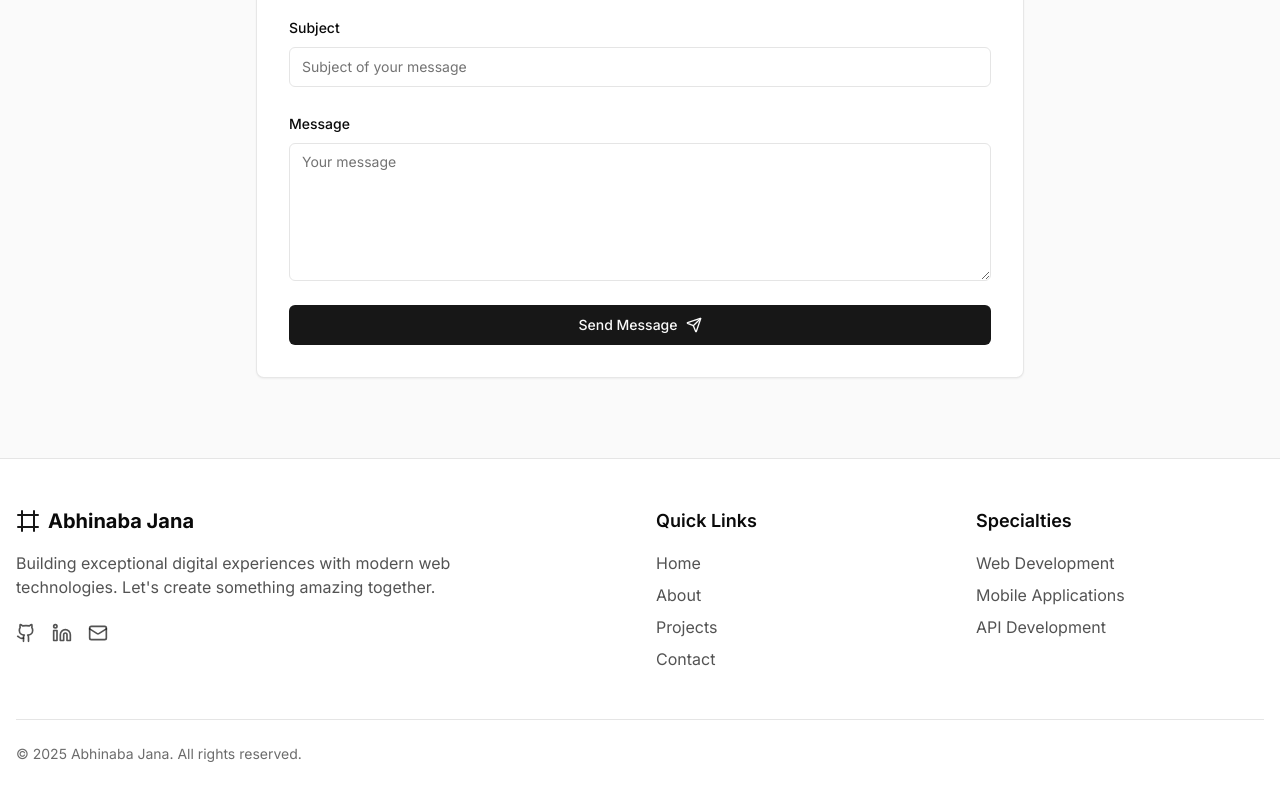
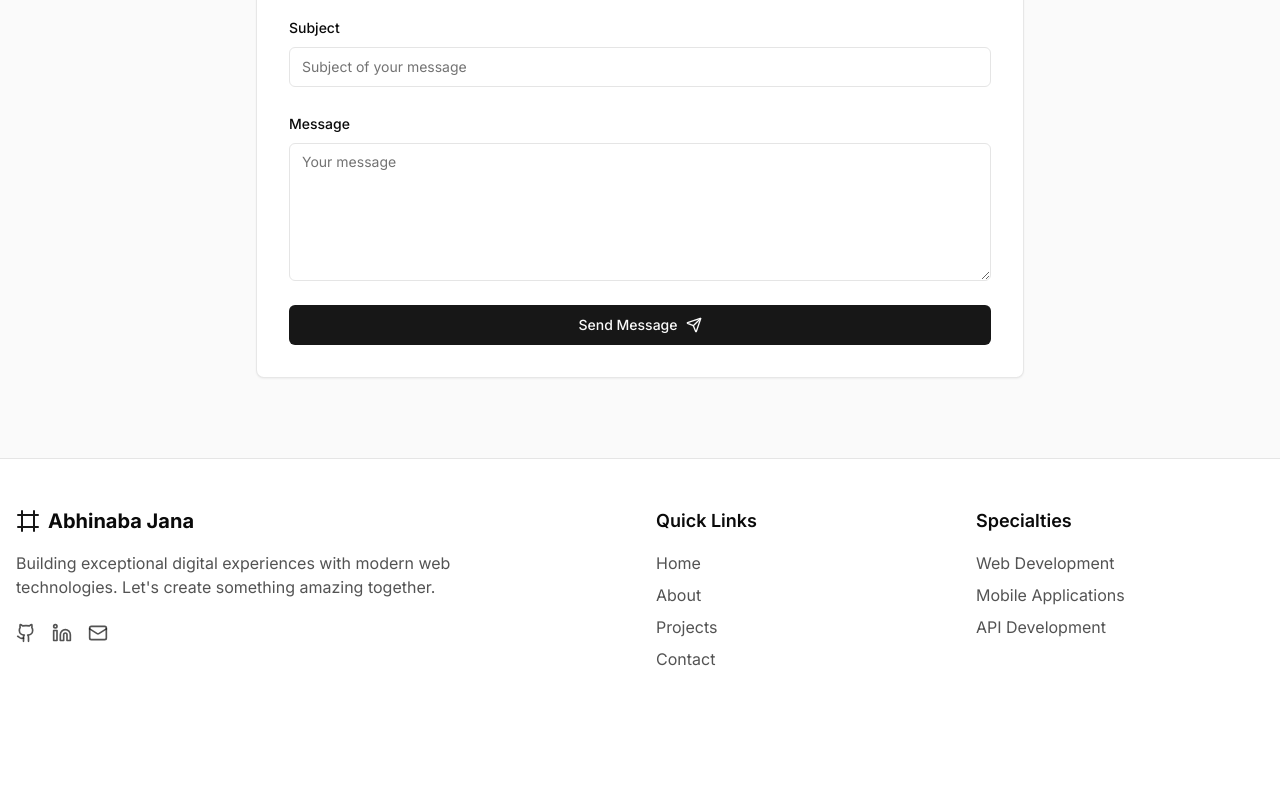
Before and after one commit to abhinaba900/portfolio-nextjs, a Next.js app: page / in a window 1280 px wide. Shown: the part 4578-5378 px from the top of the page. After the commit the page ends 5297 px from the top, so only its background shows below. Built offline with nearby package versions, Linux system fonts and the light colour scheme.

Commit message:
copyright was removed

```diff
--- a/src/components/footer.tsx
+++ b/src/components/footer.tsx
@@ -102,13 +102,6 @@ export default function Footer() {
             </ul>
           </div>
         </div>
-
-        <div className="border-t border-border mt-12 pt-6 flex flex-col md:flex-row justify-between items-center">
-          <p className="text-foreground/60 text-sm">
-            © {currentYear} Abhinaba Jana. All rights reserved.
-          </p>
-          <p className="text-foreground/60 text-sm mt-2 md:mt-0"></p>
-        </div>
       </div>
     </footer>
   );
```
